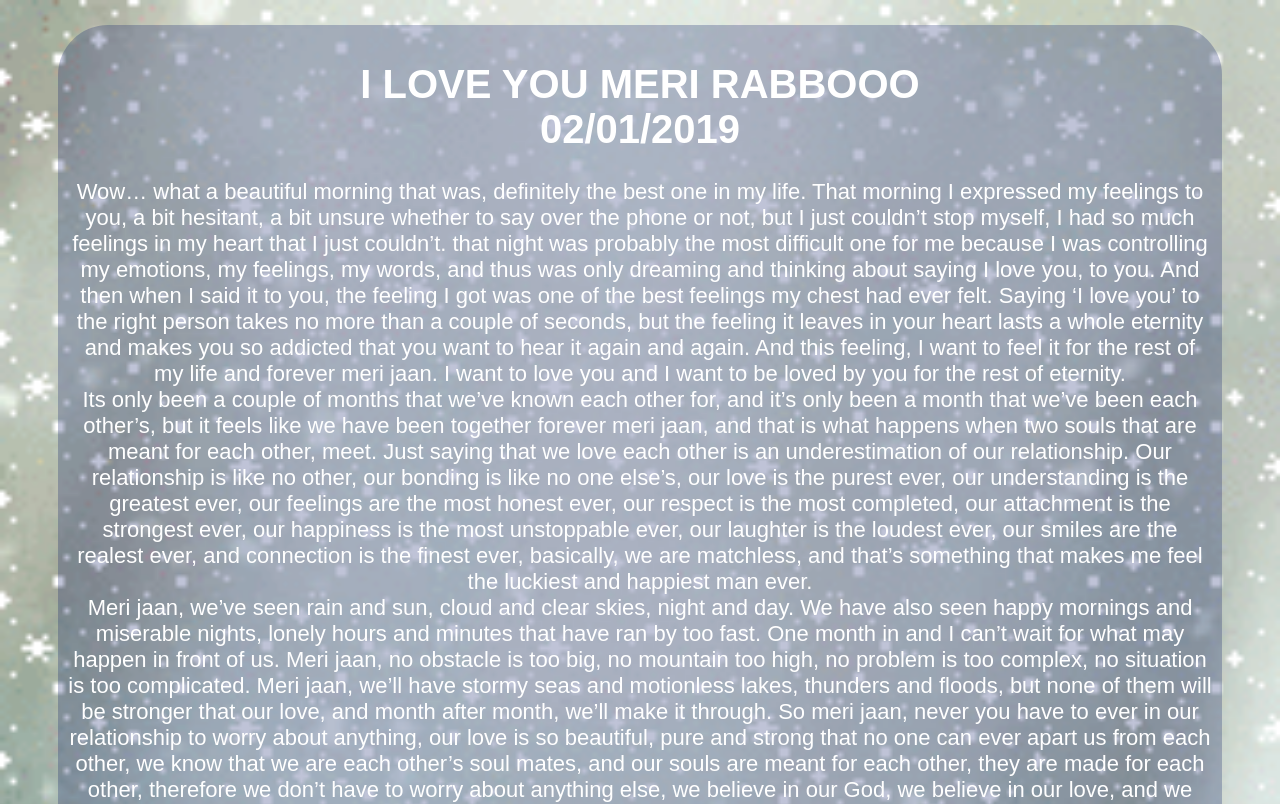
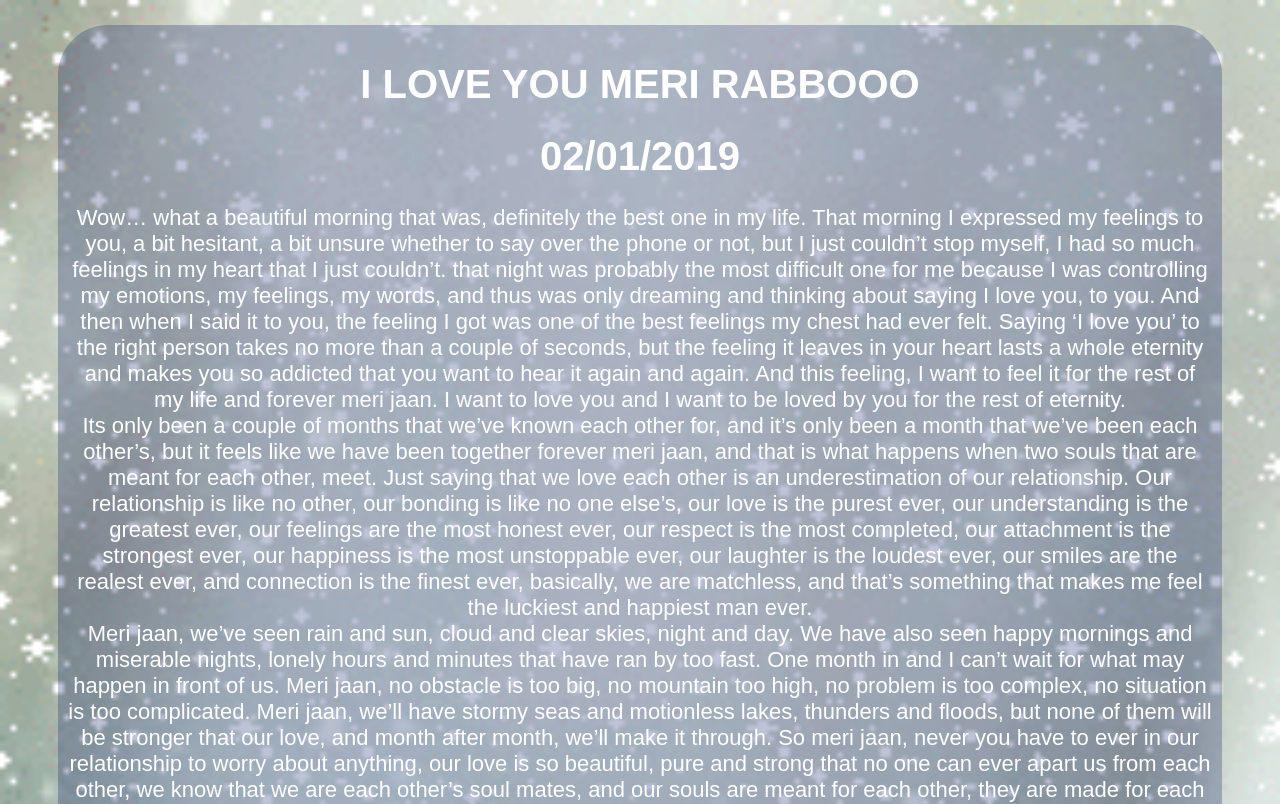
Before and after one commit to saeedajmal/saeedajmal.github.io, a plain HTML site: page index.html in a window 1280 px wide. Shown: the top 804 px of the page. Drawn offline with Linux system fonts and the light colour scheme.

Commit message:
Update index.html

```diff
--- a/index.html
+++ b/index.html
@@ -7,8 +7,8 @@
 <body>
 
 	<center><div class="first">
-	<h1> I LOVE YOU MERI RABBOOO <br>
-	 02/01/2019 </h1>
+	<h1> I LOVE YOU MERI RABBOOO </h1>
+	<h1> 02/01/2019 </h1>
 
 	<p>
 Wow… what a beautiful morning that was, definitely the best one in my life. That morning I expressed my feelings to you, a bit hesitant, a bit unsure whether to say over the phone or not, but I just couldn’t stop myself, I had so much feelings in my heart that I just couldn’t. that night was probably the most difficult one for me because I was controlling my emotions, my feelings, my words, and thus was only dreaming and thinking about saying I love you, to you. And then when I said it to you, the feeling I got was one of the best feelings my chest had ever felt. Saying ‘I love you’ to the right person takes no more than a couple of seconds, but the feeling it leaves in your heart lasts a whole eternity and makes you so addicted that you want to hear it again and again. And this feeling, I want to feel it for the rest of my life and forever meri jaan. I want to love you and I want to be loved by you for the rest of eternity. <br>
```
